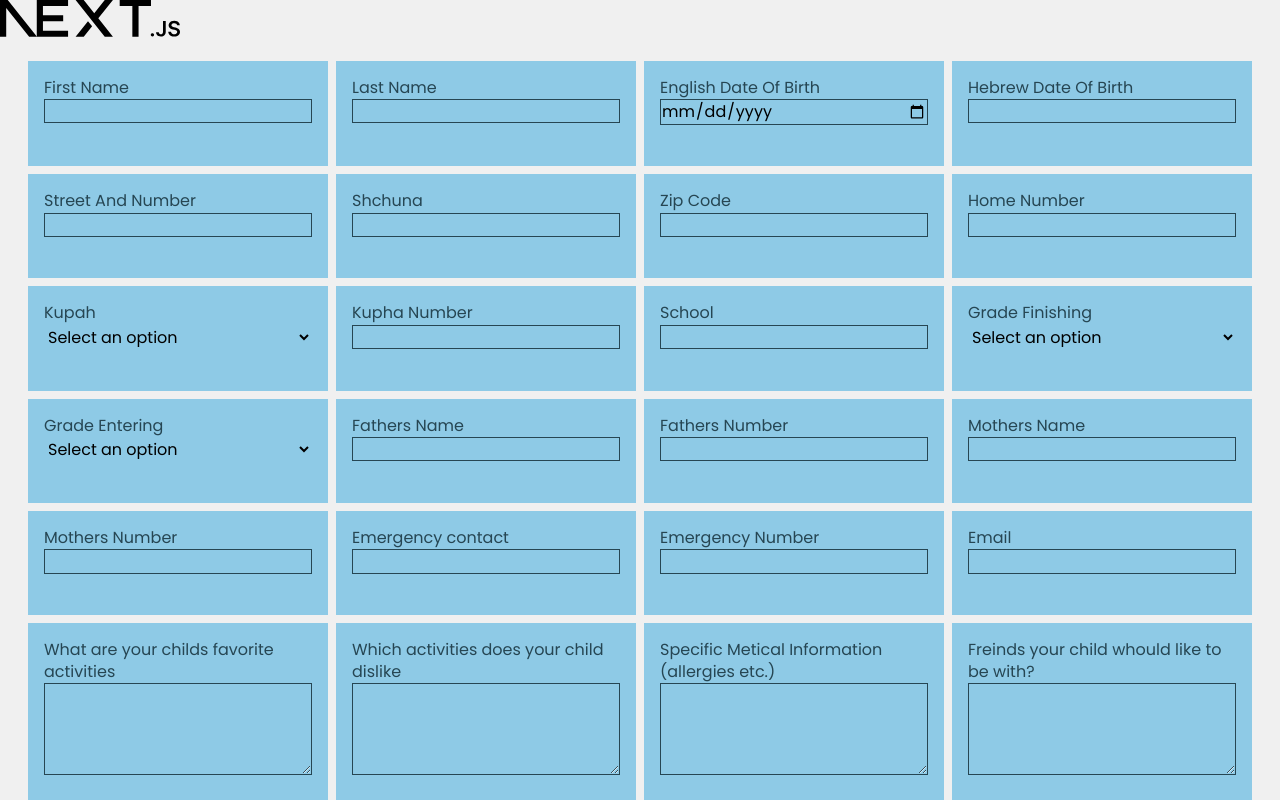
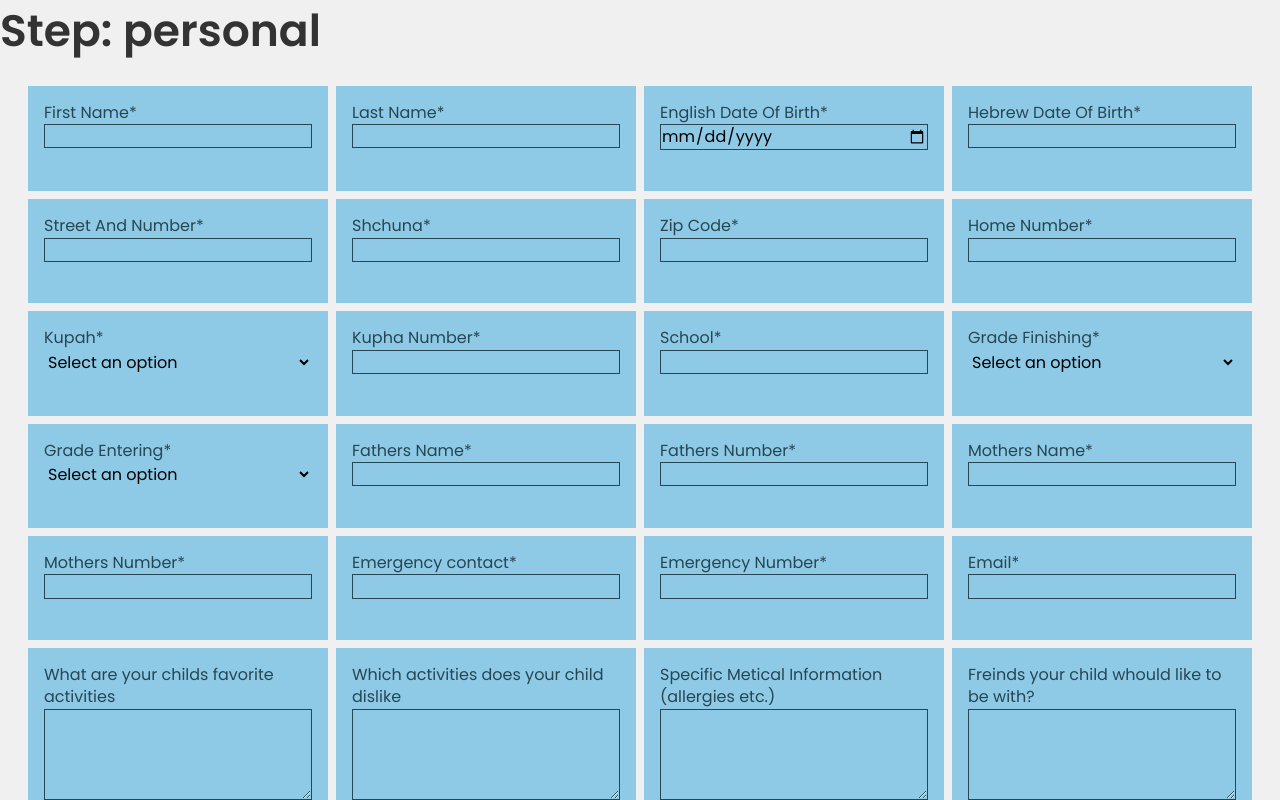
Before and after one commit to ChaimTriebitz/adirim-form, a Next.js app: page / in a window 1280 px wide. Built offline with nearby package versions, Linux system fonts and the light colour scheme.

Commit message:
feat: enhance form validation by adding required fields and updating input handling

```diff
--- a/app/api/add-ons/route.js
+++ b/app/api/add-ons/route.js
@@ -1,5 +1,8 @@
-import { prismaClient } from '@/utils/prisma'
+import { prismaClient } from '@/utils/prisma';
 import { NextResponse } from 'next/server'
+
+console.log(prismaClient);
+
 
 export async function POST(request) {
    let data;
--- a/app/layout.jsx
+++ b/app/layout.jsx
@@ -16,7 +16,7 @@ export const metadata = {
    description: "Adirim Registration Form",
 };
 
-export default function RootLayout({children}) {
+export default function RootLayout({ children }) {
    return (
       <html lang="en">
          <body suppressHydrationWarning className={`${geistSans.variable} ${geistMono.variable}`}>
--- a/app/page.jsx
+++ b/app/page.jsx
@@ -1,17 +1,55 @@
-import { FormAddOns, FormPersonal, FormSwimming,Form } from "@/components";
-import Image from "next/image";
+'use client';
+
+import { Form } from "@/components";
+import { useState } from 'react';
+
 
 export default function Home() {
+
+   const [step, setStep] = useState('personal');
+
    return (
       <main >
-         <Image
-            src="/next.svg"
-            alt="Next.js logo"
-            width={180}
-            height={38}
-            priority
+         <h1>Step: {step}</h1>
+
+         {
+            step === 'swimming' &&
+            <div className="swimming">
+               <h2><u>PERMISSION FORM</u></h2>
+               <h4><u>Adirim 2025</u></h4>
+            </div>
+         }
+
+         {
+         step ==='addOns' &&
+            <div className="addOns">
+               <h2><u>T-SHIRT ORDER FORM</u></h2>
+               <h4>Dear Parents, עמו"ש</h4>
+               <h4>If you would like to order a Camp Adirim T-shirt for your son{'(s)'} please fill out the following form and send it back with</h4>
+            </div>
+         }
+
+         <Form
+            step={step}
+            setStep={setStep}
          />
-         <Form />
+
+         {
+            step === 'swimming' &&
+            <div className="swimming">
+               <h3>Every camper is required by law to have their own permission form.</h3>
+               <h3>Please ensure that this form gets <u><b>completely</b></u> filled out for EACH child!</h3>
+            </div>
+         }
+
+         {
+            step === 'personal' &&
+            <div className="personal">
+               <h2><u>REMINDER:</u> Registration closes on כ"ה תמוז - July <sup>31</sup> or when space runs out!</h2>
+               <h3>Each child must have his <u>own</u> printed registration form!</h3>
+               <h3>Please feel free to make copies of this form as needed.</h3>
+            </div>
+         }
       </main>
    );
 }
--- a/components/forms/Field.jsx
+++ b/components/forms/Field.jsx
@@ -3,11 +3,11 @@ import { ChoiceCheckBox, DynamicGroups, Input, Select, Signature, TextArea } fro
 
 export const Field = ({ field }) => {
 
-   const { label, id, error, element } = field
+   const { label, id, error, element, required } = field
 
    return (
       <div key={id} className={`field ${element}`}>
-         <label htmlFor={id}>{label}</label>
+         <label htmlFor={id}>{label}{required ? '*' : ''}</label>
          {InputElement(field)}
          <p className='error'>{error}</p>
       </div>
--- a/components/forms/Form.jsx
+++ b/components/forms/Form.jsx
@@ -1,10 +1,10 @@
 'use client'
-import { useEffect, useMemo, useRef, useState } from 'react'
+import { useMemo, useRef, useState } from 'react'
 import { Field } from '@/components'
 import { createZodSchema } from '@/utils'
 import { addOns, personal, swimming } from '@/fields'
 
-export const Form = () => {
+export const Form = ({ step, setStep }) => {
    const initForms = [
       {
          index: 0,
@@ -36,18 +36,23 @@ export const Form = () => {
    const inputRefs = useRef({})
 
    const activeForm = useMemo(() => {
-      return forms.find(f => f.active)
-   }, [forms])
+      return forms.find(f => f.name === step)
+   }, [forms, step])
 
    const handleChange = (name, value) => {
-      setForms(prevForms => prevForms.map(form => form.active ? (
-         {
-            ...form,
-            values: { ...form.values, [name]: value }
-         }
-      ) : form
-      ))
+      setForms(prevForms =>
+         prevForms.map(form =>
+            form.active
+               ? {
+                  ...form,
+                  values: { ...form.values, [name]: value },
+                  errors: { ...form.errors, [name]: undefined }, // 👈 Clear error
+               }
+               : form
+         )
+      )
    }
+
 
    const handleStep = (e) => {
       const result = validate(activeForm.fields, activeForm.values)
@@ -63,13 +68,7 @@ export const Form = () => {
          return
       }
 
-      setForms(prevForms => prevForms.map((form, index) => (
-         {
-            ...form,
-            active: index === +e.target.value + activeForm.index
-         }
-      )
-      ))
+      setStep(forms[+e.target.value + activeForm.index]?.name)
    }
 
    const validate = (fields, values) => {
@@ -101,7 +100,6 @@ export const Form = () => {
          alert('Something went wrong.')
       }
    }
-   console.log(activeForm);
 
    return (
       <form onSubmit={handleSubmit} >
@@ -115,7 +113,6 @@ export const Form = () => {
          <div className="buttons">
             <button value={-1} disabled={activeForm.index === 0} onClick={handleStep} type="button">Back</button>
             <button value={1} disabled={activeForm.index === forms.length - 1} onClick={handleStep} type="button">Next</button>
-
          </div>
       </form>
    )
--- a/components/index.js
+++ b/components/index.js
@@ -11,7 +11,6 @@ import { DynamicGroups } from "./inputs/DynamicGroups.jsx";
 export {
    Form,
    Field,
-
    ChoiceCheckBox,
    DynamicGroups,
    Input,
--- a/components/inputs/Input.jsx
+++ b/components/inputs/Input.jsx
@@ -9,7 +9,7 @@ export const Input = ({ value, type = 'text', name, id, ref, handleChange }) =>
          type={type}
          onChange={(e) => handleChange(e.target.name, e.target.value)}
          ref={ref}
-         value={value}
+         value={value || ''}
       />
    )
 }
--- a/fields/personal.js
+++ b/fields/personal.js
@@ -1,22 +1,32 @@
 export const personal = [
-   { name: 'first_name', id: 1, label: 'First Name', element: 'input', type: 'text' },
-   { name: 'last_name', id: 2, label: 'Last Name', element: 'input', type: 'text' },
-   { name: 'e_date', id: 3, label: 'English Date Of Birth', element: 'input', type: 'date' },
-   { name: 'h_date', id: 4, label: 'Hebrew Date Of Birth', element: 'input', type: 'text' },
-   { name: 'street_and_number', id: 5, label: 'Street And Number', element: 'input', type: 'text' },
-   { name: 'neighborhood', id: 6, label: 'Shchuna', element: 'input', type: 'text' },
-   { name: 'zip_code', id: 7, label: 'Zip Code', element: 'input', type: 'number' },
-   { name: 'home_number', id: 8, label: 'Home Number', element: 'input', type: 'number' },
+   { name: 'first_name', id: 1, label: 'First Name', element: 'input', type: 'text', required: true },
+   { name: 'last_name', id: 2, label: 'Last Name', element: 'input', type: 'text', required: true },
+   { name: 'e_date', id: 3, label: 'English Date Of Birth', element: 'input', type: 'date', required: true },
+   { name: 'h_date', id: 4, label: 'Hebrew Date Of Birth', element: 'input', type: 'text', required: true },
+   { name: 'street_and_number', id: 5, label: 'Street And Number', element: 'input', type: 'text', required: true },
+   { name: 'neighborhood', id: 6, label: 'Shchuna', element: 'input', type: 'text', required: true },
+   { name: 'zip_code', id: 7, label: 'Zip Code', element: 'input', type: 'number', required: true },
+   { name: 'home_number', id: 8, label: 'Home Number', element: 'input', type: 'number', required: true },
    {
-      name: 'kupha_name', id: 9, label: 'Kupah', element: 'select', options: [
+      name: 'kupha_name',
+      id: 9,
+      label: 'Kupah',
+      element: 'select',
+      required: true,
+      options: [
          { name: 'meuchedet', label: 'Meuchedet', id: 1 },
          { name: 'klalit', label: 'Klalit', id: 2 },
       ]
    },
-   { name: 'kupha_number', id: 10, label: 'Kupha Number', element: 'input', type: 'number' },
-   { name: 'school', id: 11, label: 'School', element: 'input', type: 'text' },
+   { name: 'kupha_number', id: 10, label: 'Kupha Number', element: 'input', type: 'number', required: true },
+   { name: 'school', id: 11, label: 'School', element: 'input', type: 'text', required: true },
    {
-      name: 'grade_finishing', id: 12, label: 'Grade Finishing', element: 'select', options: [
+      name: 'grade_finishing',
+      id: 12,
+      label: 'Grade Finishing',
+      element: 'select',
+      required: true,
+      options: [
          { name: '1', label: '1', id: 1 },
          { name: '2', label: '2', id: 2 },
          { name: '3', label: '3', id: 3 },
@@ -28,7 +38,12 @@ export const personal = [
       ]
    },
    {
-      name: 'grade_entering', id: 13, label: 'Grade Entering', element: 'select', options: [
+      name: 'grade_entering',
+      id: 13,
+      label: 'Grade Entering',
+      element: 'select',
+      required: true,
+      options: [
          { name: '1', label: '1', id: 1 },
          { name: '2', label: '2', id: 2 },
          { name: '3', label: '3', id: 3 },
@@ -39,18 +54,18 @@ export const personal = [
          { name: '8', label: '8', id: 8 },
       ]
    },
-   { name: 'father_name', id: 14, label: 'Fathers Name', element: 'input', type: 'text' },
-   { name: 'father_phone_number', id: 15, label: 'Fathers Number', element: 'input', type: 'number' },
-   { name: 'mother_name', id: 16, label: 'Mothers Name', element: 'input', type: 'text' },
-   { name: 'mother_phone_number', id: 17, label: 'Mothers Number', element: 'input', type: 'number' },
-   { name: 'emergency_name', id: 18, label: 'Emergency contact', element: 'input', type: 'text' },
-   { name: 'emergency_phone_number', id: 19, label: 'Emergency Number', element: 'input', type: 'number' },
-   { name: 'email', id: 20, label: 'Email', element: 'input', type: 'email' },
+   { name: 'father_name', id: 14, label: 'Fathers Name', element: 'input', type: 'text', required: true },
+   { name: 'father_phone_number', id: 15, label: 'Fathers Number', element: 'input', type: 'number', required: true },
+   { name: 'mother_name', id: 16, label: 'Mothers Name', element: 'input', type: 'text', required: true },
+   { name: 'mother_phone_number', id: 17, label: 'Mothers Number', element: 'input', type: 'number', required: true },
+   { name: 'emergency_name', id: 18, label: 'Emergency contact', element: 'input', type: 'text', required: true },
+   { name: 'emergency_phone_number', id: 19, label: 'Emergency Number', element: 'input', type: 'number', required: true },
+   { name: 'email', id: 20, label: 'Email', element: 'input', type: 'email', required: true },
    { name: 'favorite_activities', id: 21, label: 'What are your childs favorite activities', element: 'textarea' },
    { name: 'dislike_activities', id: 22, label: 'Which activities does your child dislike', element: 'textarea' },
    { name: 'allergies', id: 23, label: 'Specific Metical Information (allergies etc.)', element: 'textarea' },
    { name: 'freinds', id: 24, label: 'Freinds your child whould like to be with?', element: 'textarea' },
    { name: 'enhance', id: 25, label: 'We would like your child to have a wonderful camp experience. is there any other information that we should know in order to enhance your childs summer?', element: 'textarea' },
-   { name: 'signature_personal', id: 26, label: 'Signature of Parent', element: 'signature' },
-   { name: 'signature_date_personal', id: 27, label: 'Date', element: 'input', type: 'datetime-local' },
+   { name: 'signature_personal', id: 26, label: 'Signature of Parent', element: 'signature', required: true },
+   { name: 'signature_date_personal', id: 27, label: 'Date', element: 'input', type: 'datetime-local', required: true },
 ]
--- a/utils/prisma.js
+++ b/utils/prisma.js
@@ -1,4 +1,4 @@
 // app/lib/prisma.ts
-import { PrismaClient } from '../app/generated/prisma';
+import { PrismaClient } from '@prisma/client';
 
 export const prismaClient = new PrismaClient();
--- a/utils/zod.js
+++ b/utils/zod.js
@@ -1,37 +1,62 @@
 import { z } from 'zod'
 
 export const createZodSchema = (fields) => {
-   const shape= {}
+   const shape = {}
 
    fields.forEach((field) => {
-      let schema
+      let baseSchema
 
+      // STEP 1: Create base schema without required/optional logic
       if (field.element === 'input') {
          switch (field.type) {
             case 'text':
+            case 'datetime-local':
+               baseSchema = z.string()
+               break
+
             case 'email':
-               schema = z.string().min(1, `${field.label} is required`)
+               baseSchema = z.string().email(`${field.label} must be a valid email`)
                break
+
             case 'number':
-               schema = z
-                  .preprocess(val => (val === '' ? undefined : Number(val)), z.number({ invalid_type_error: `${field.label} must be a number` }))
-                  .refine(val => !isNaN(val ), { message: `${field.label} must be a valid number` })
+               baseSchema = z.preprocess(
+                  val => {
+                     if (val === '' || val === null || val === undefined) return undefined
+                     const num = Number(val)
+                     return isNaN(num) ? val : num
+                  },
+                  z.number({
+                     invalid_type_error: `${field.label} must be a number`,
+                     required_error: `${field.label} is required`
+                  })
+               )
                break
-            case 'datetime-local':
-               schema = z.string().min(1, `${field.label} is required`) // Could also validate date string format
-               break
+
             default:
-               schema = z.string()
+               baseSchema = z.string()
          }
       } else if (field.element === 'textarea') {
-         schema = z.string().optional()
+         baseSchema = z.string()
       } else if (field.element === 'select') {
-         const options = (field).options?.map(opt => opt.name)
-         schema = z.enum(options, { errorMap: () => ({ message: `${field.label} is required` }) })
+         const options = field.options?.map(opt => opt.name)
+         baseSchema = z.enum(options, {
+            errorMap: () => ({ message: `${field.label} is required` })
+         })
       } else if (field.element === 'signature') {
-         schema = z.string().min(1, `${field.label} is required`)
+         baseSchema = z.string()
       } else {
-         schema = z.string().optional()
+         baseSchema = z.string()
+      }
+
+      // STEP 2: Apply required/optional rule ONCE here
+      let schema = baseSchema
+      if (!field.required) {
+         schema = schema.optional()
+      } else if (
+         baseSchema instanceof z.ZodString &&
+         field.type !== 'email' // email already validates format
+      ) {
+         schema = schema.min(1, `${field.label} is required`)
       }
 
       if (field.name) {
```
Also changed, not shown: 1 other file (tests, documents, lock files or other folders). Lines whose indentation alone changed are shown as unchanged.
